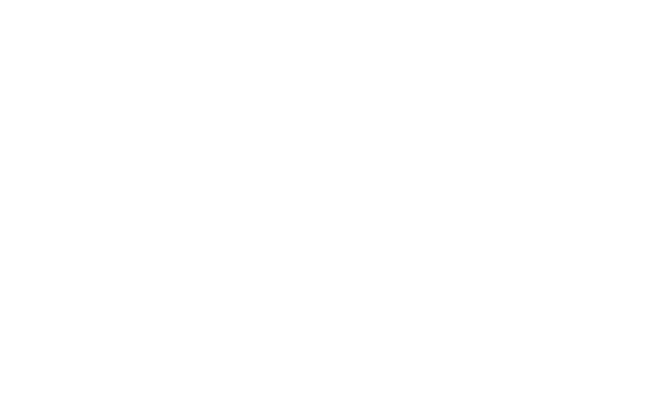
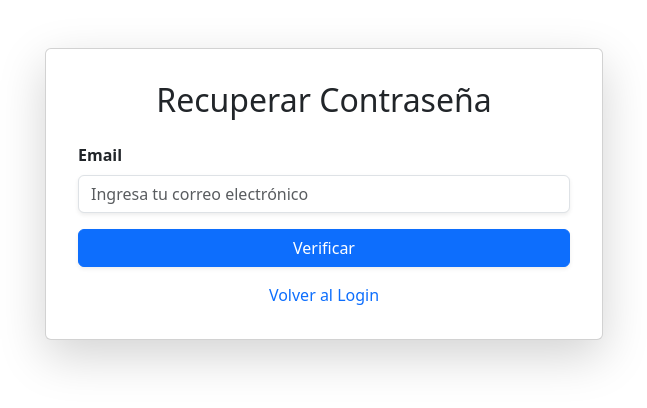
Before and after one commit to Razgriz16/ADT, a React (Vite) app in the folder Proyecto/Front/: page /ForgotPassword in a window 1280 px wide. Before the commit this address had no page. Shown: the top 408 px of the page, without its empty margins (316-963 px from the left). Built offline with nearby package versions, Linux system fonts and the light colour scheme.

Commit message:
prototipo registro, cambio estilo a login y adición de vista de ForgotPassword

```diff
--- a/Proyecto/Front/src/App.jsx
+++ b/Proyecto/Front/src/App.jsx
@@ -8,6 +8,7 @@
 import Subgerente from "./Subgerente/Subgerente.jsx"
 import Gerente from "./Gerente/Gerente"
 import ProtectedRoute from './ProtectedRoute';
+import ForgotPassword from './ForgotPassword.jsx'
 
 
 function App() {
@@ -43,6 +44,7 @@
         <Route path= '/register' element={<Signup />}></Route>
         <Route path= '/Login' element={<Login />}></Route>
         <Route path= '/Gerente' element={<Gerente />}></Route>
+        <Route path= '/ForgotPassword' element={<ForgotPassword />}></Route>
 
       </Routes>
       </BrowserRouter>
--- /dev/null
+++ b/Proyecto/Front/src/ForgotPassword.jsx
@@ -0,0 +1,169 @@
+import React, { useState } from 'react';
+import axios from 'axios';
+import { Link } from 'react-router-dom';
+
+const ForgotPassword = () => {
+  const [email, setEmail] = useState('');
+  const [newPassword, setNewPassword] = useState('');
+  const [confirmPassword, setConfirmPassword] = useState('');
+  const [showForm, setShowForm] = useState(false);
+  const [error, setError] = useState('');
+  const [success, setSuccess] = useState('');
+  const [userId, setUserId] = useState('');
+  const [userRole, setUserRole] = useState('');
+
+  const handleSubmit = async (e) => {
+    e.preventDefault();
+    setError('');
+    setSuccess('');
+
+    try {
+      const roles = ['gerentes', 'subgerentes', 'supervisors', 'users'];
+      let userFound = false;
+
+      for (const role of roles) {
+        const response = await axios.get(`http://localhost:5000/api/${role}`);
+        const user = response.data.find(user => user.correo === email);
+
+        if (user) {
+          userFound = true;
+          setUserId(user._id); // Guardar el ObjectId del usuario
+          setUserRole(role);  // Guardar el rol del usuario
+          break;
+        }
+      }
+
+      if (userFound) {
+        setShowForm(true);
+      } else {
+        setError('El correo electrónico no está registrado.');
+      }
+    } catch (err) {
+      setError('Error al verificar el correo electrónico.');
+      console.error(err);
+    }
+  };
+
+  const handlePasswordReset = async (e) => {
+    e.preventDefault();
+    setError('');
+    setSuccess('');
+
+    if (newPassword !== confirmPassword) {
+      setError('Las contraseñas no coinciden.');
+      return;
+    }
+
+    try {
+      // Actualizar la contraseña usando el ID y el rol
+      await axios.put(`http://localhost:5000/api/${userRole}/${userId}`, { contraseña: newPassword });
+
+      setSuccess('Contraseña actualizada con éxito. Ahora puedes iniciar sesión.');
+      setNewPassword('');
+      setConfirmPassword('');
+      setShowForm(false);
+
+      // Mostrar alerta de éxito
+      window.alert('¡Cambio de contraseña exitoso! Ahora puedes iniciar sesión.');
+    } catch (error) {
+      setError('Error al actualizar la contraseña.');
+      console.error(error);
+    }
+  };
+
+  const passwordsMatch = newPassword === confirmPassword && newPassword.length > 0;
+
+  return (
+    <div className="container mt-5">
+      <div className="card shadow-lg p-3 bg-body rounded w-50 mx-auto">
+        <div className="card-body">
+          <h2 className="card-title text-center mb-4">Recuperar Contraseña</h2>
+          <form onSubmit={handleSubmit}>
+            <div className="mb-3">
+              <label htmlFor="email" className="form-label">
+                <strong>Email</strong>
+              </label>
+              <input
+                type="email"
+                placeholder="Ingresa tu correo electrónico"
+                autoComplete="off"
+                name="email"
+                className="form-control shadow-sm"
+                value={email}
+                onChange={(e) => setEmail(e.target.value)}
+              />
+            </div>
+            <button type="submit" className="btn btn-primary w-100 shadow-sm">
+              Verificar
+            </button>
+            {error && <div className="alert alert-danger mt-3" role="alert">{error}</div>}
+          </form>
+
+          {showForm && (
+            <form onSubmit={handlePasswordReset} className="mt-4">
+              <div className="mb-3">
+                <label htmlFor="newPassword" className="form-label">
+                  <strong>Nueva Contraseña</strong>
+                </label>
+                <input
+                  type="password"
+                  placeholder="Ingresa tu nueva contraseña"
+                  name="newPassword"
+                  className="form-control shadow-sm"
+                  value={newPassword}
+                  onChange={(e) => setNewPassword(e.target.value)}
+                />
+              </div>
+              <div className="mb-3">
+                <label htmlFor="confirmPassword" className="form-label">
+                  <strong>Confirmar Contraseña</strong>
+                </label>
+                <input
+                  type="password"
+                  placeholder="Confirma tu nueva contraseña"
+                  name="confirmPassword"
+                  className="form-control shadow-sm"
+                  value={confirmPassword}
+                  onChange={(e) => setConfirmPassword(e.target.value)}
+                />
+                {confirmPassword && (
+                  <p
+                    className={`mt-1 ${
+                      passwordsMatch ? 'text-success' : 'text-danger'
+                    }`}
+                  >
+                    {passwordsMatch
+                      ? 'Las contraseñas coinciden.'
+                      : 'Las contraseñas no coinciden.'}
+                  </p>
+                )}
+              </div>
+              <button type="submit" className="btn btn-primary w-100 shadow-sm">
+                Restablecer Contraseña
+              </button>
+              {error && <div className="alert alert-danger mt-3" role="alert">{error}</div>}
+              {success && (
+                <div className="alert alert-success mt-3" role="alert">
+                  {success}
+                </div>
+              )}
+            </form>
+          )}
+
+          <div className="mt-3 text-center">
+            <Link
+              to="/login"
+              className={`text-decoration-none ${
+                success ? 'text-success fw-bold fs-5' : ''
+              }`}
+            >
+              Volver al Login
+            </Link>
+          </div>
+        </div>
+      </div>
+    </div>
+  );
+};
+
+export default ForgotPassword;
--- a/Proyecto/Front/src/Login.jsx
+++ b/Proyecto/Front/src/Login.jsx
@@ -83,12 +83,13 @@
   };
 
   return (
-    <div className="d-flex justify-content-center align-items-center bg-secondary vh-100">
-      <div className="bg-white p-3 rounded w-25">
-        <h2>Login</h2>
+    <div className="container mt-5">
+      <div className="card shadow-lg p-3 bg-body rounded w-50 mx-auto"> {/* Centra el card y ajusta el ancho */}
+        <div className="card-body">
+          <h2 className="card-title text-center mb-4">Login</h2>
           <form onSubmit={handleSubmit}>
             <div className="mb-3">
-            <label htmlFor="email">
+              <label htmlFor="email" className="form-label">
                 <strong>Email</strong>
               </label>
               <input
@@ -96,12 +97,12 @@
                 placeholder="Enter Email"
                 autoComplete="off"
                 name="email"
-              className="form-control rounded-0"
+                className="form-control shadow-sm"
                 onChange={(e) => setCorreo(e.target.value)}
               />
             </div>
             <div className="mb-3">
-            <label htmlFor="password">
+              <label htmlFor="password" className="form-label">
                 <strong>Password</strong>
               </label>
               <input
@@ -109,24 +110,31 @@
                 placeholder="Enter Password"
                 autoComplete="off"
                 name="password"
-              className="form-control rounded-0"
+                className="form-control shadow-sm"
                 onChange={(e) => setContraseña(e.target.value)}
               />
             </div>
-          <button type="submit" className="btn btn-success w-100 rounded-0">
+            <button type="submit" className="btn btn-primary w-100 shadow-sm">
               Login
             </button>
           </form>
-        <p>Already Have an Account</p>
+          <p className="text-center mt-3">
+            <Link to="/ForgotPassword" className="text-decoration-none">
+              ¿Olvidaste tu contraseña?
+            </Link>
+          </p>
+          <p className="text-center mt-3">¿No tienes una cuenta?</p>
           <Link
             to="/register"
-          className="btn btn-default border w-100 bg-light rounded-0 text-decoration-none"
+            className="btn btn-outline-secondary w-100 shadow-sm text-decoration-none"
           >
-          Register
+            Regístrate
           </Link>
+        </div>
       </div>
     </div>
   );
 };
 
+
 export default Login;
--- a/Proyecto/Front/src/Signup.jsx
+++ b/Proyecto/Front/src/Signup.jsx
@@ -1,34 +1,77 @@
 import React, { useEffect, useState } from 'react';
+import { Link } from 'react-router-dom';
 import axios from 'axios';
 
-const Supervisor = () => {
-  const [tareas, setTareas] = useState([]);
+function Signup() {
+    const [name, setname] = useState('');
+    const [email, setEmail] = useState('');
+    const [password, setPassword] = useState('');
 
-  useEffect(() => {
-    const obtenerTareasAreaElectrica = async () => {
-      try {
-        const response = await axios.get('http://localhost:5000/api/tareas', {
-          params: { id_area: "6706b51d8cffb5a4634ee7b0" } // Filtra por el ID del área eléctrica (2)
-        });
-        setTareas(response.data);
-      } catch (error) {
-        console.error("Error al obtener las tareas del área eléctrica:", error);
-      }
-    };
+    const handleSubmit = (e) => {
+        e.preventDefault();
+        axios.post('http://localhost:5000/api/users', {name, email, password})
+        .then(result => console.log(result))
+        .catch(error => console.log(error))
+    }
+    return (
+        <div className="container mt-5">
+          <div className="card shadow-lg p-3 bg-body rounded w-50 mx-auto">
+            <div className="card-body">
+              <h2 className="card-title text-center mb-4">Registro</h2>
+              <form>
+                <div className="mb-3">
+                  <label htmlFor="name" className="form-label">
+                    <strong>Nombre</strong>
+                  </label>
+                  <input
+                    type="text"
+                    placeholder="Ingresa tu nombre"
+                    autoComplete="off"
+                    name="name"
+                    className="form-control shadow-sm"
+                  />
+                </div>
+                <div className="mb-3">
+                  <label htmlFor="email" className="form-label">
+                    <strong>Email</strong>
+                  </label>
+                  <input
+                    type="email" // Corregido a type="email"
+                    placeholder="Ingresa tu Correo"
+                    autoComplete="off"
+                    name="email"
+                    className="form-control shadow-sm"
+                  />
+                </div>
+                <div className="mb-3">
+                  <label htmlFor="password" className="form-label">
+                    <strong>Contraseña</strong>
+                  </label>
+                  <input
+                    type="password"
+                    placeholder="Ingresa tu contraseña"
+                    autoComplete="off"
+                    name="password"
+                    className="form-control shadow-sm"
+                  />
+                </div>
+                <button type="submit" className="btn btn-primary w-100 shadow-sm">
+                  Regístrate
+                </button>
 
-    obtenerTareasAreaElectrica();
-  }, []);
+                <p className="text-center mt-3">¿Ya tienes una cuenta?</p>
 
-  return (
-    <div>
-      <h1>Tareas del Área Eléctrica</h1>
-      <ul>
-        {tareas.map(tarea => (
-          <li key={tarea._id}>{tarea.nombre}</li> // Asumiendo que hay un campo 'nombre' en las tareas
-        ))}
-      </ul>
-    </div>
-  );
+                <Link  // Usamos Link para la navegación
+                  to="/login" // Ruta al componente de login
+                  className="btn btn-outline-secondary w-100 shadow-sm text-decoration-none"
+                >
+                  Login
+                </Link>
+              </form>
+            </div>
+          </div>
+        </div>
+      );
 };
 
-export default Supervisor;
+export default Signup;
```
Lines whose indentation alone changed are shown as unchanged.
